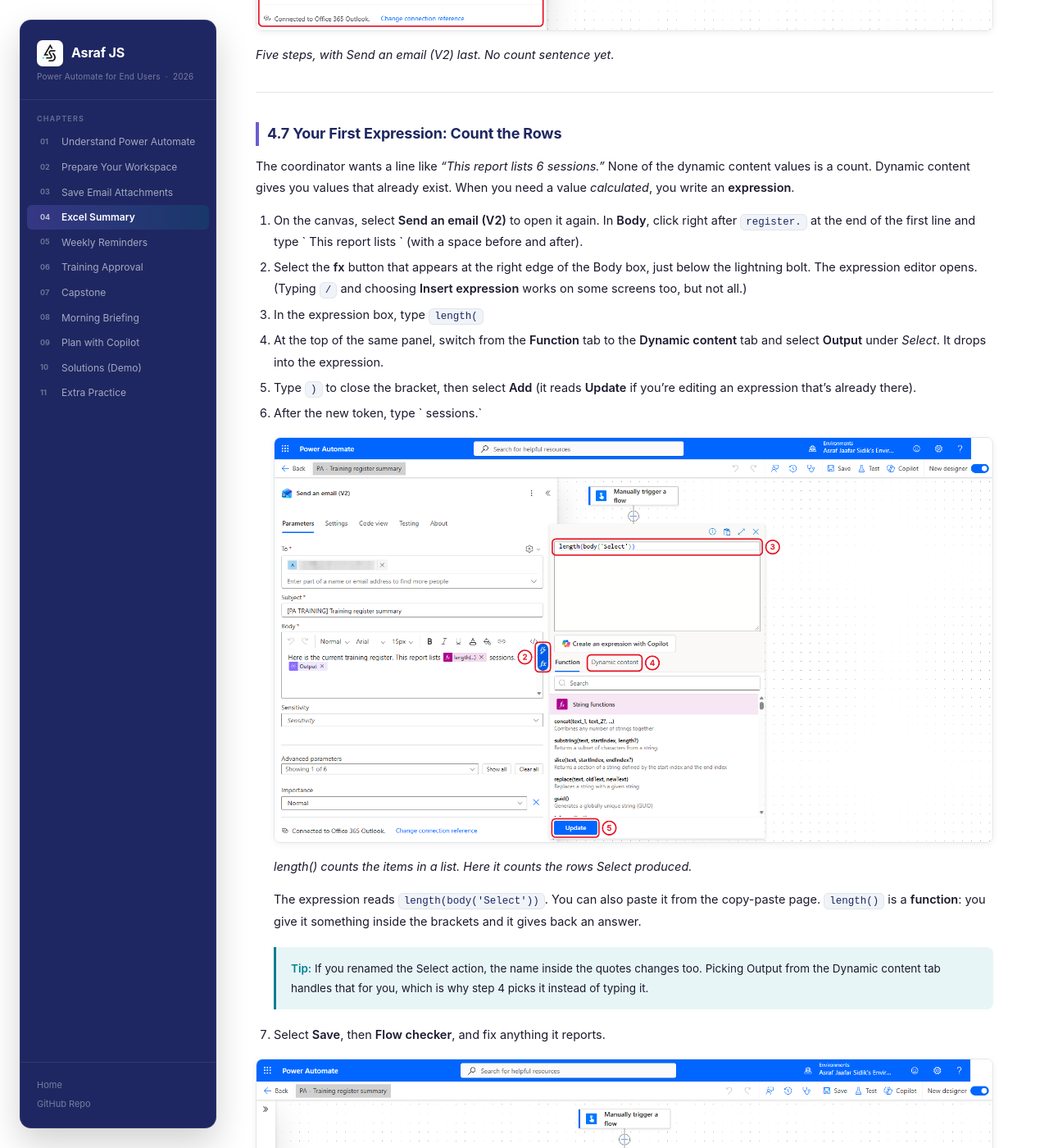
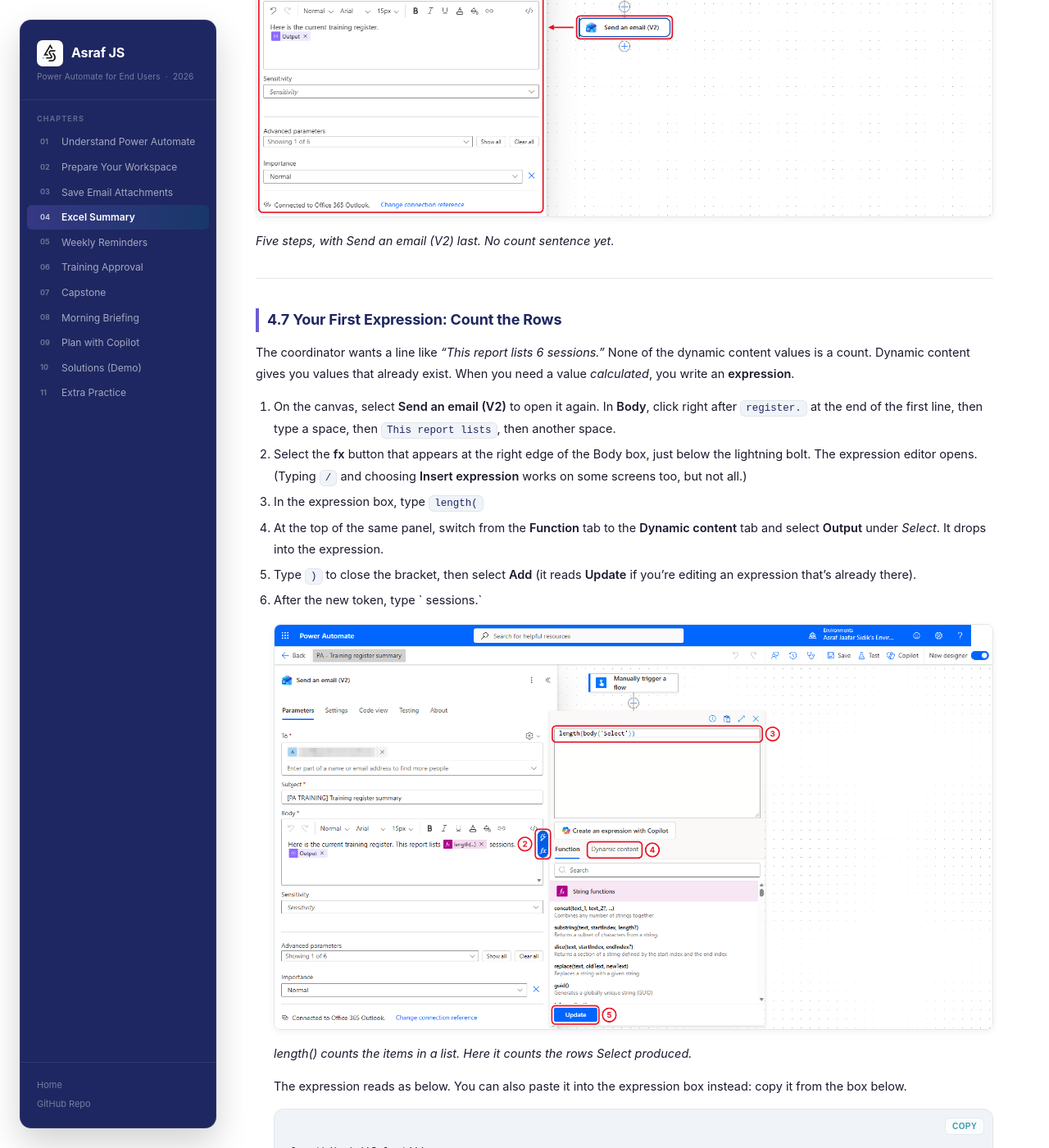
Before and after one commit to Asraf-JS/Microsoft-Power-Automate, a Jekyll site: the page built from 04-excel-summary/README.md, in a window 1280 px wide and 1400 px high, scrolled down 9703 px. Shown: the whole window at 82% size. Built offline with Jekyll 4.4.1, drawn with Linux system fonts in a browser that asks for light colours; our own code applies the rules of GitHub Pages for plain Markdown files; some of the changed text lies outside the part shown.

Commit message:
Click-to-copy values and copy boxes under the steps (Chapters 1 to 5)
On the site, every inline value now copies when clicked. Long values from
the copy-paste pages (sample rows, subjects, body text, expressions) sit in
copy boxes right under the step that uses them.

Co-Authored-By: Claude Opus 5.5 <noreply@anthropic.com>
Claude-Session: https://claude.ai/code/session_0148JuJBH345Ssc55f3b2yvv

````diff
--- a/04-excel-summary/README.md
+++ b/04-excel-summary/README.md
@@ -2,7 +2,7 @@
 
 The coordinator wants a readable list of training sessions on demand, without copying cells into an email by hand. An instant flow reads the register and sends one summary table. Along the way you write your first expression.
 
-> **Copy-paste values:** the flow name, subject and your first expression are on the [copy-paste page](./copy-paste.md).
+> **Copy-paste values:** every value you need is in the steps, with a Copy button. The [copy-paste page](./copy-paste.md) has them all on one page too.
 
 **Estimated time:** 60 minutes
 
@@ -157,8 +157,18 @@ Select handles every row for you, so you don't need an Apply to each here.
 
 1. On the canvas, select the **+** below **Create HTML table**, then **Add an action**. Search for `Send an email`, then select **Send an email (V2)** under **Office 365 Outlook**.
 2. In **To**, start typing your name or email address, then select yourself from the list that appears.
-3. In **Subject**, enter `[PA TRAINING] Training register summary`.
-4. Click into **Body** and type `Here is the current training register.` then press Enter.
+3. In **Subject**, enter the subject. Copy it from the box below.
+
+   ```text
+   [PA TRAINING] Training register summary
+   ```
+
+4. Click into **Body**, type the introduction below, then press Enter.
+
+   ```text
+   Here is the current training register.
+   ```
+
 5. On the new line, type `/` and choose **Insert dynamic content** (or select the lightning bolt). Select **Output** under the *Create HTML table* heading. The picker lists two values called **Output**: pick the one under *Create HTML table*, not the one under *Select*.
 
    Leave the body as these two lines for now. You add the count sentence in 4.7.
@@ -179,7 +189,7 @@ Select handles every row for you, so you don't need an Apply to each here.
 
 The coordinator wants a line like *"This report lists 6 sessions."* None of the dynamic content values is a count. Dynamic content gives you values that already exist. When you need a value *calculated*, you write an **expression**.
 
-1. On the canvas, select **Send an email (V2)** to open it again. In **Body**, click right after `register.` at the end of the first line and type ` This report lists ` (with a space before and after).
+1. On the canvas, select **Send an email (V2)** to open it again. In **Body**, click right after `register.` at the end of the first line, then type a space, then `This report lists`, then another space.
 2. Select the **fx** button that appears at the right edge of the Body box, just below the lightning bolt. The expression editor opens. (Typing `/` and choosing **Insert expression** works on some screens too, but not all.)
 3. In the expression box, type `length(`
 4. At the top of the same panel, switch from the **Function** tab to the **Dynamic content** tab and select **Output** under *Select*. It drops into the expression.
@@ -190,7 +200,13 @@ The coordinator wants a line like *"This report lists 6 sessions."* None of the
 
    *length() counts the items in a list. Here it counts the rows Select produced.*
 
-   The expression reads `length(body('Select'))`. You can also paste it from the copy-paste page. `length()` is a **function**: you give it something inside the brackets and it gives back an answer.
+   The expression reads as below. You can also paste it into the expression box instead: copy it from the box below.
+
+   ```text
+   length(body('Select'))
+   ```
+
+   `length()` is a **function**: you give it something inside the brackets and it gives back an answer.
 
    > **Tip:** If you renamed the Select action, the name inside the quotes changes too. Picking Output from the Dynamic content tab handles that for you, which is why step 4 picks it instead of typing it.
 
--- a/_layouts/default.html
+++ b/_layouts/default.html
@@ -379,6 +379,36 @@ body{
   color:var(--navy);
 }
 
+.main-inner code.click-copy{
+  cursor:pointer;
+  position:relative;
+  transition:background .15s, border-color .15s;
+}
+.main-inner code.click-copy:hover{
+  border-color:var(--teal);
+  background:var(--teal-light);
+}
+.main-inner code.click-copy.copied{
+  border-color:var(--teal);
+  background:var(--teal);
+  color:#fff;
+}
+.main-inner code.click-copy.copied::after{
+  content:"Copied";
+  position:absolute;
+  left:50%;
+  bottom:calc(100% + 6px);
+  transform:translateX(-50%);
+  background:var(--navy);
+  color:#fff;
+  font-family:inherit;
+  font-size:11px;
+  padding:2px 8px;
+  border-radius:4px;
+  white-space:nowrap;
+  pointer-events:none;
+}
+
 .pre-wrap{
   position:relative;
   margin:12px 0 22px;
@@ -628,6 +658,20 @@ document.addEventListener("DOMContentLoaded", function () {
 
     wrapper.appendChild(button);
   });
+
+  // Inline values (the short code spans in steps and tables) copy when clicked.
+  document.querySelectorAll(".main-inner code").forEach(function (code) {
+    if (code.closest("pre")) return;
+    code.classList.add("click-copy");
+    code.title = "Click to copy";
+    code.addEventListener("click", async function () {
+      try {
+        await navigator.clipboard.writeText(code.textContent);
+        code.classList.add("copied");
+        setTimeout(function () { code.classList.remove("copied"); }, 1200);
+      } catch (err) { /* clipboard blocked: the value can still be selected by hand */ }
+    });
+  });
 });
 </script>
 
````
Also changed, not shown: 01-understand-power-automate/README.md (+12 -1 lines), 02-prepare-workspace/README.md (+25 -4 lines), 03-save-email-attachments/README.md (+6 -2 lines), 05-weekly-reminders/README.md (+31 -5 lines).
